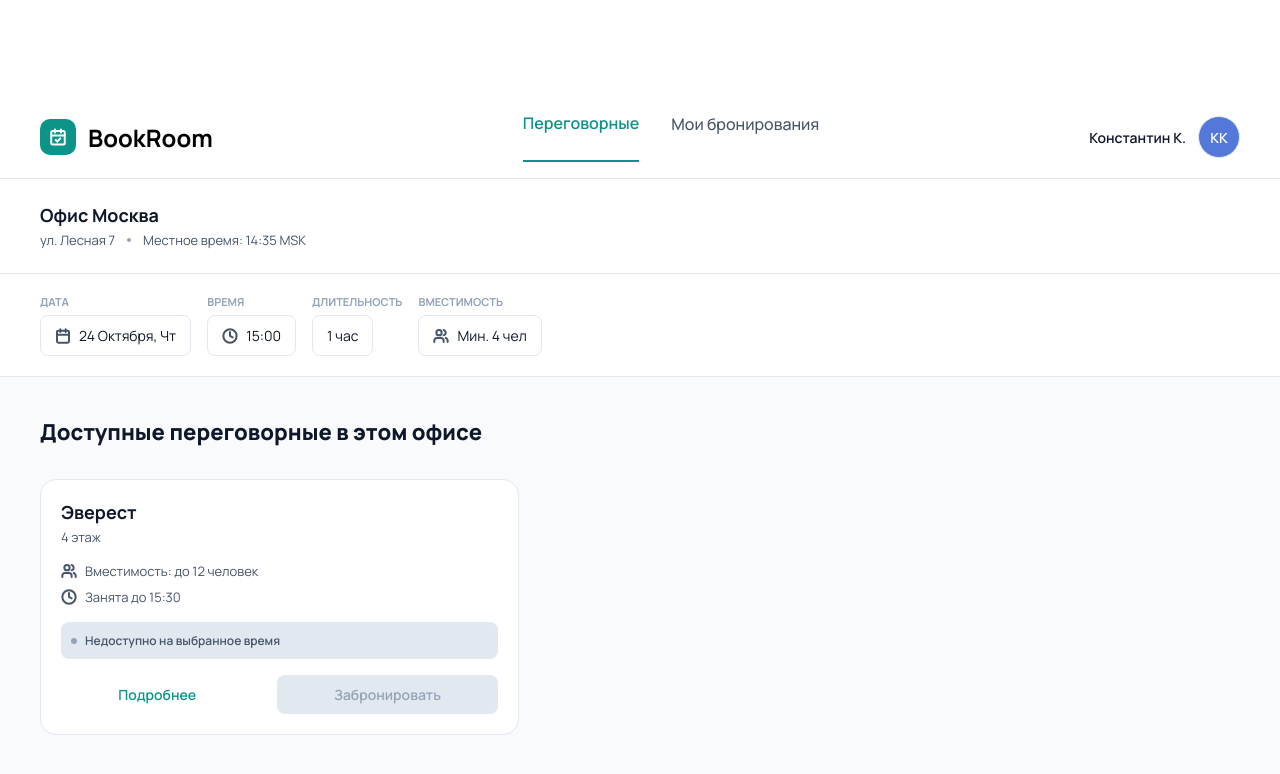
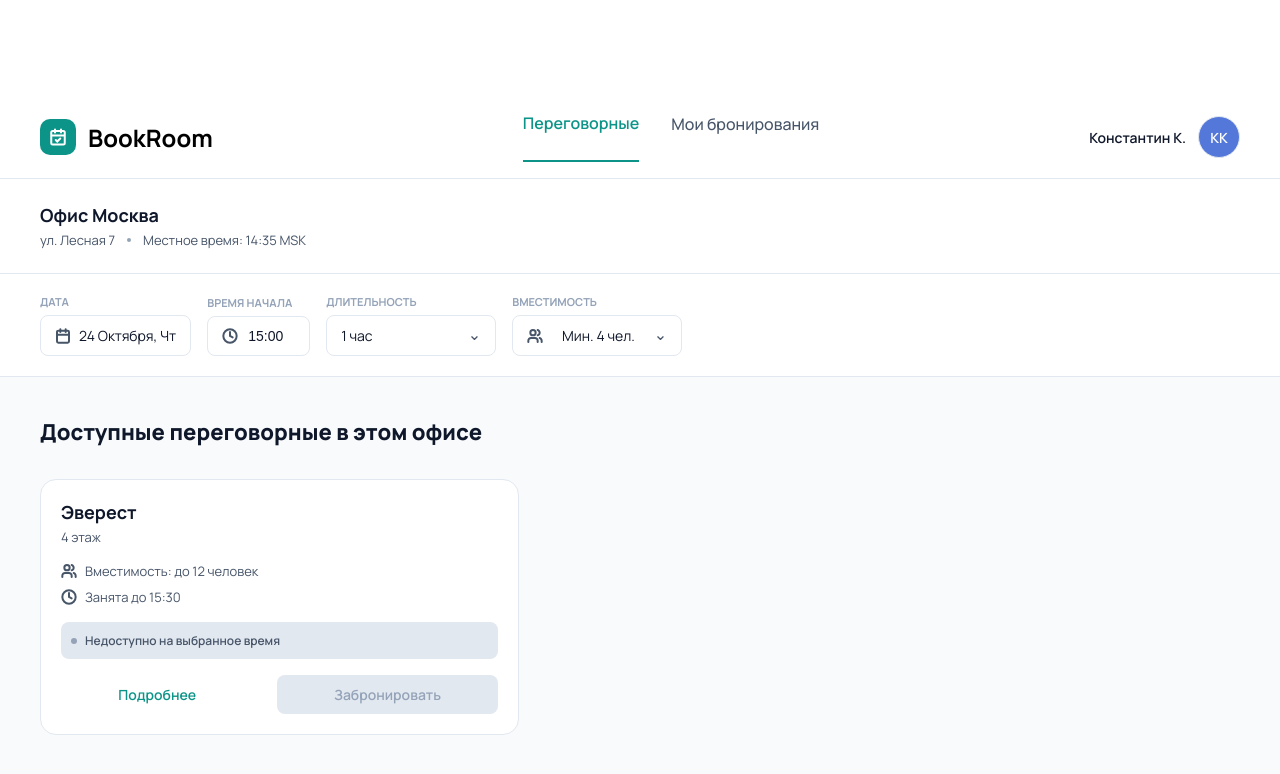
Before and after one commit to Mukhin-I/BookRoom, a React (Vite) app in the folder client/: page /rooms in a window 1280 px wide. Shown: the top 774 px of the page. Built offline with nearby package versions, Linux system fonts and the light colour scheme.

Commit message:
feat: filter dropdowns

```diff
--- a/client/src/pages/Rooms/Rooms.css
+++ b/client/src/pages/Rooms/Rooms.css
@@ -69,6 +69,7 @@
     flex-direction: column;
     align-items: flex-start;
     gap: 6px;
+    position: relative;
 }
 
 .available-rooms {
@@ -82,3 +83,76 @@
     color: #0F172A;
     margin-bottom: 32px;
 }
+
+
+.date-selector-field.pointer {
+    cursor: pointer;
+    user-select: none;
+    justify-content: space-between;
+    min-width: 140px;
+}
+
+.date-selector-field.active {
+    border-color: #94A3B8;
+}
+
+.chevron {
+    color: #475569;
+    font-size: 16px;
+    line-height: 1;
+    transform: translateY(-2px);
+}
+
+.dropdown-menu {
+    position: absolute;
+    top: calc(100% + 8px);
+    left: 0;
+    background: #FFFFFF;
+    border: 1px solid #E2E8F0;
+    box-shadow: 0px 10px 25px rgba(0, 0, 0, 0.05);
+    border-radius: 12px;
+    padding: 8px;
+    width: max-content;
+    min-width: 100%;
+    z-index: 100;
+    display: flex;
+    flex-direction: column;
+    gap: 4px;
+}
+
+.dropdown-item {
+    padding: 10px 16px;
+    border-radius: 8px;
+    cursor: pointer;
+    font-size: 14px;
+    color: #0F172A;
+    display: flex;
+    justify-content: space-between;
+    align-items: center;
+    transition: background 0.2s;
+}
+
+.dropdown-item:hover {
+    background: #F1F5F9;
+}
+
+.dropdown-item.selected {
+    background: #CCFAF1;
+}
+
+.checkmark {
+    color: #059669;
+    font-weight: bold;
+}
+
+.time-input {
+    border: none;
+    outline: none;
+    font-size: 14px;
+    color: #0F172A;
+    width: 45px;
+    background: transparent;
+}
+.time-input::placeholder {
+    color: #94A3B8;
+}
--- a/client/src/pages/Rooms/Rooms.tsx
+++ b/client/src/pages/Rooms/Rooms.tsx
@@ -1,17 +1,68 @@
-import './Rooms.css'
-import Header from '../../components/Header'
-import calendar from '../../assets/calendar.svg'
-import users from '../../assets/users.svg'
-import clock from '../../assets/clock.svg'
-import RoomCard from '../../components/RoomCard'
+import React, { useState, useEffect, useRef } from 'react';
+import './Rooms.css';
+import Header from '../../components/Header';
+import calendar from '../../assets/calendar.svg';
+import users from '../../assets/users.svg';
+import clock from '../../assets/clock.svg';
+import RoomCard from '../../components/RoomCard';
 
 export default function Rooms() {
+  // 1. ДОБАВЛЕНО: Состояние для времени старта (по умолчанию можно поставить 15:00 как на макете)
+  const [startTime, setStartTime] = useState('15:00');
+
+  const [isDurationOpen, setIsDurationOpen] = useState(false);
+  const [duration, setDuration] = useState('1 час');
+  const durationOptions = ['15 мин', '30 мин', '45 мин', '1 час', '1 ч 15 мин', '1 ч 30 мин', '1 ч 45 мин', '2 часа'];
+
+  const [isCapacityOpen, setIsCapacityOpen] = useState(false);
+  const [capacity, setCapacity] = useState('4 чел.');
+  const capacityOptions = ['2 чел.', '4 чел.', '6 чел.', '8 чел.', '10 чел.', '12 чел.'];
+
+  const durationRef = useRef(null);
+  const capacityRef = useRef(null);
+
+  const validateDuration = (startTime: string, durationStr: string): boolean => {
+    // Если время еще не введено полностью, разрешаем все опции (возвращаем true)
+    if (!startTime || !startTime.includes(':') || startTime.length < 5) return true;
+
+    const [startHours, startMinutes] = startTime.split(':').map(Number);
+
+    if (isNaN(startHours) || isNaN(startMinutes)) return true;
+
+    const startTotalMinutes = startHours * 60 + startMinutes;
+
+    let durationMinutes = 0;
+
+    const hoursMatch = durationStr.match(/(\d+)\s*(ч|час)/);
+    if (hoursMatch) {
+        durationMinutes += parseInt(hoursMatch[1], 10) * 60;
+    }
+
+    const minutesMatch = durationStr.match(/(\d+)\s*м/);
+    if (minutesMatch) {
+        durationMinutes += parseInt(minutesMatch[1], 10);
+    }
+
+    const endTotalMinutes = startTotalMinutes + durationMinutes;
+    const limitTotalMinutes = 20 * 60; // 20:00
+
+    return endTotalMinutes <= limitTotalMinutes;
+  };
+
+  useEffect(() => {
+    const handleClickOutside = (event) => {
+      if (durationRef.current && !durationRef.current.contains(event.target)) setIsDurationOpen(false);
+      if (capacityRef.current && !capacityRef.current.contains(event.target)) setIsCapacityOpen(false);
+    };
+    document.addEventListener('mousedown', handleClickOutside);
+    return () => document.removeEventListener('mousedown', handleClickOutside);
+  }, []);
+
   return (
     <>
       <div className="container">
         <Header />
         <div className="container">
-
           <div className="office-area-wrapper">
             <div className="office-selector">
               <h2>Офис Москва</h2>
@@ -31,38 +82,98 @@ export default function Rooms() {
                 <p>24 Октября, Чт</p>
               </div>
             </div>
+
             <div className="date-selector-item">
-                        <h5>Время</h5>
+              <h5>Время начала</h5>
               <div className="date-selector-field">
-                            <img src={clock} alt="calendar" />
-                            <p>15:00</p>
+                <img src={clock} alt="clock" />
+                <input
+                  type="text"
+                  placeholder="--:--"
+                  className="time-input"
+                  value={startTime}
+                  onChange={(e) => setStartTime(e.target.value)}
+                  maxLength={5}
+                />
               </div>
             </div>
-                    <div className="date-selector-item">
+
+            <div className="date-selector-item" ref={durationRef}>
               <h5>Длительность</h5>
-                        <div className="date-selector-field">
-                            {/* <img src={clock} alt="calendar" /> */}
-                            <p>1 час</p>
+              <div
+                className={`date-selector-field pointer ${isDurationOpen ? 'active' : ''}`}
+                onClick={() => setIsDurationOpen(!isDurationOpen)}
+              >
+                <p>{duration}</p>
+                <span className="chevron">⌄</span>
+              </div>
+
+              {isDurationOpen && (
+                <div className="dropdown-menu">
+                  {durationOptions.map((opt) => {
+                    const isValid = validateDuration(startTime, opt);
+
+                    return (
+                      <div
+                        key={opt}
+                        className={`dropdown-item ${duration === opt ? 'selected' : ''} ${!isValid ? 'disabled' : ''}`}
+                        onClick={() => {
+                          if (isValid) {
+                            setDuration(opt);
+                            setIsDurationOpen(false);
+                          }
+                        }}
+
+                        style={{
+                          opacity: isValid ? 1 : 0.4,
+                          cursor: isValid ? 'pointer' : 'not-allowed'
+                        }}
+                      >
+                        {opt}
+                        {duration === opt && <span className="checkmark">✓</span>}
+                      </div>
+                    );
+                  })}
+                </div>
+              )}
+            </div>
+
+            <div className="date-selector-item" ref={capacityRef}>
+              <h5>Вместимость</h5>
+              <div
+                className={`date-selector-field pointer ${isCapacityOpen ? 'active' : ''}`}
+                onClick={() => setIsCapacityOpen(!isCapacityOpen)}
+              >
+                <img src={users} alt="users" />
+                <p>Мин. {capacity}</p>
+                <span className="chevron">⌄</span>
+              </div>
+
+              {isCapacityOpen && (
+                <div className="dropdown-menu">
+                  {capacityOptions.map((opt) => (
+                    <div
+                      key={opt}
+                      className={`dropdown-item ${capacity === opt ? 'selected' : ''}`}
+                      onClick={() => { setCapacity(opt); setIsCapacityOpen(false); }}
+                    >
+                      {opt}
+                      {capacity === opt && <span className="checkmark">✓</span>}
+                    </div>
+                  ))}
+                </div>
+              )}
             </div>
           </div>
-                    <div className="date-selector-item">
-                        <h5>Вместимость</h5>
-                        <div className="date-selector-field">
-                            <img src={users} alt="calendar" />
-                            <p>Мин. 4 чел</p>
-                        </div>
-                    </div>
-                </div>
+
           <section className="available-rooms">
             <h1 className="av-rooms-title">Доступные переговорные в этом офисе</h1>
-
             <div className="rooms">
               <RoomCard />
             </div>
           </section>
         </div>
-
       </div>
     </>
-  )
+  );
 }
```
Lines whose indentation alone changed are shown as unchanged.
